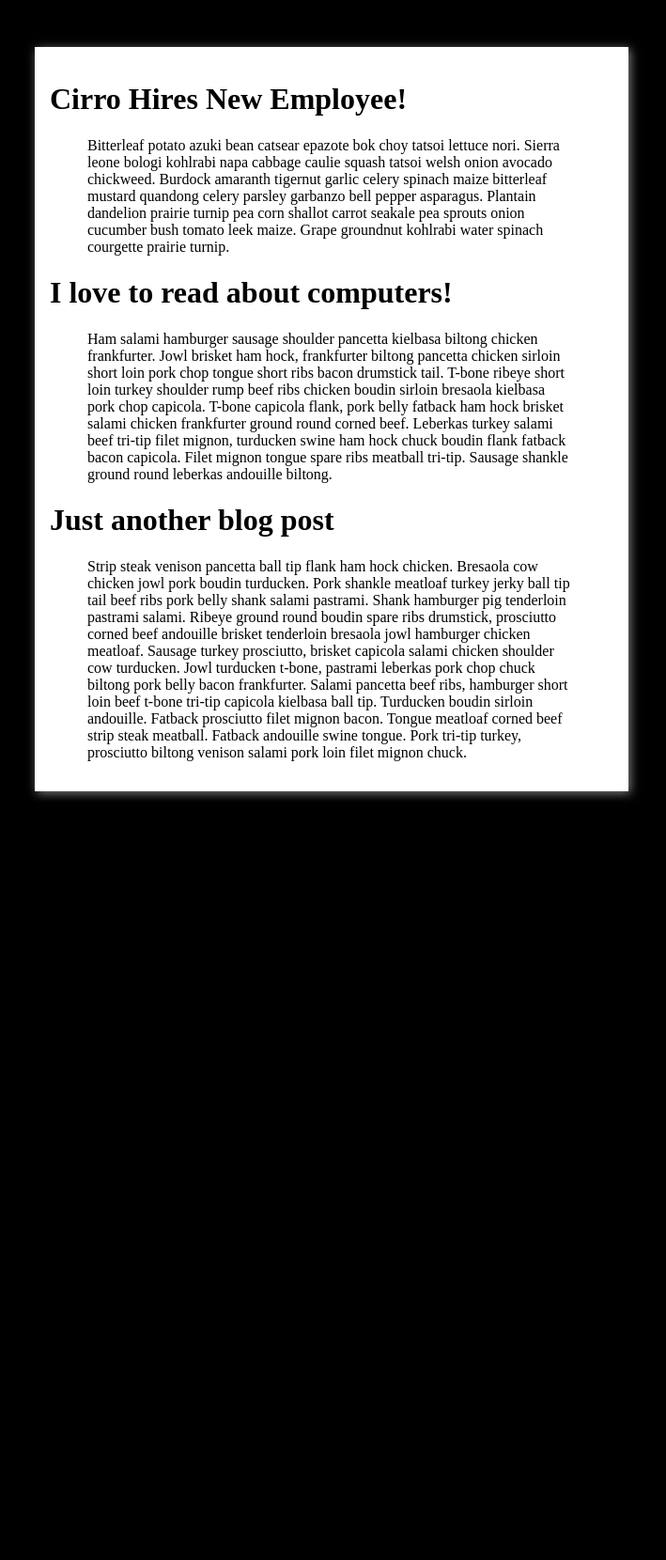
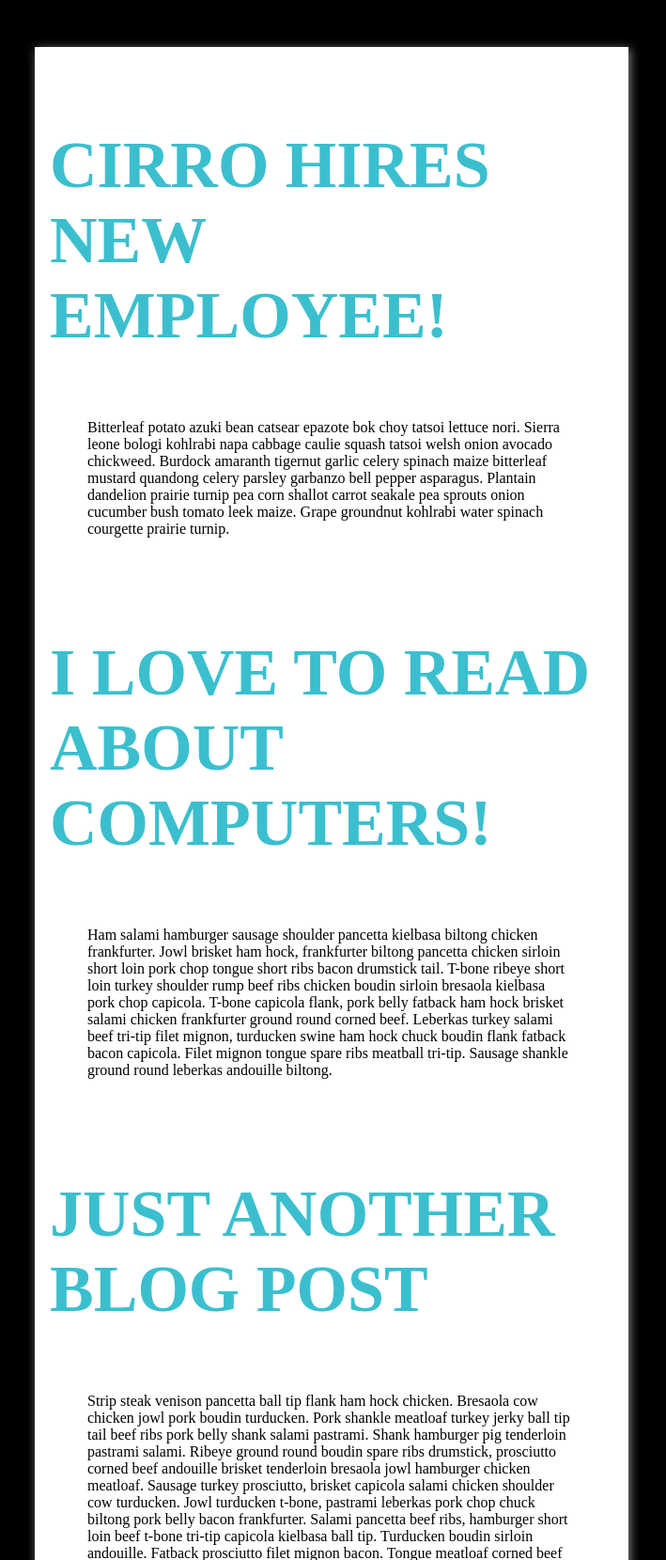
Before and after one commit to Liz303/dev, a PHP site: page / in a window 1280 px wide. Shown: the top 1660 px of the page at 94% size, without its empty margins (287-996 px from the left). Before the commit the page ends 851 px from the top, so only its background shows below. Run offline with PHP 8.4, Linux system fonts and the light colour scheme; some libraries are stand-ins or nearby versions.

Commit message:
messing around with header fonts

```diff
--- a/css/style.css
+++ b/css/style.css
@@ -4,5 +4,6 @@
 
 .container { height: 100%; background: black; }
 .container .inner { width: 600px; margin: 50px auto; padding: 16px; background: white; -webkit-box-shadow: gray 2px 2px 10px; -moz-box-shadow: gray 2px 2px 10px; box-shadow: gray 2px 2px 10px; }
-.container .inner h3 { color: white; text-transform: uppercase; font-size: 100px; filter: progid:DXImageTransform.Microsoft.Alpha(Opacity=100); opacity: 1; -webkit-transition: 1s; -moz-transition: 1s; -o-transition: 1s; transition: 1s; }
+.container .inner h3 { color: #3bbfce; text-transform: uppercase; font-size: 70px; filter: progid:DXImageTransform.Microsoft.Alpha(Opacity=100); opacity: 1; -webkit-transition: 1s; -moz-transition: 1s; -o-transition: 1s; transition: 1s; }
+.container .inner h3 .has-custom-shadow { text-shadow: rgba(0, 0, 255, 0.2) 1px 1px 0, rgba(0, 0, 255, 0.2) 2px 2px 0, rgba(0, 0, 255, 0.2) 3px 3px 0; }
 .container .inner h3:hover { filter: progid:DXImageTransform.Microsoft.Alpha(Opacity=30); opacity: 0.3; color: black; cursor: pointer; }
--- a/index.php
+++ b/index.php
@@ -6,7 +6,7 @@
 <body>
 
 <div class="container">
-	<div class="inner">
+<div class='inner'>
 
 <?php
 
@@ -14,9 +14,9 @@
 	//print_r($blog_posts);
 	foreach($blog_posts as $content) {
 
-
-		print '<h1>' . $content->title . '</h1> ';
+		print '<h3>' . $content->title . '</h3> ';
 		print '<p> <blockquote>' . $content->body . '</p></blockquote>';
+		print '<br />';
 
 
 	}
@@ -24,8 +24,8 @@
 
 
 ?>
+</div>
 
-	</div>
 </div>
 
 
--- a/sass/style.sass
+++ b/sass/style.sass
@@ -4,7 +4,9 @@
 
 $blue: #3bbfce
 $padding: 16px
-
+$default-text-shadow-color: rgba(red, .6)
+$default-text-shadow-blur: 3px
+$default-text-shadow-v-offset: 1px
 
 
 
@@ -22,10 +24,13 @@
 		padding: $padding
 		background: white
 		+box-shadow(gray 2px 2px 10px)
+
 		h3
-			color: white
+			color: $blue
 			text-transform: uppercase
-			font-size: 100px
+			.has-custom-shadow
+				+text-shadow(rgba(blue, .2) 1px 1px 0, rgba(blue, .2) 2px 2px 0, rgba(blue, .2) 3px 3px 0)
+			font-size: 70px
 			+opacity(1)
 			+transition(1s)
 			&:hover
```
